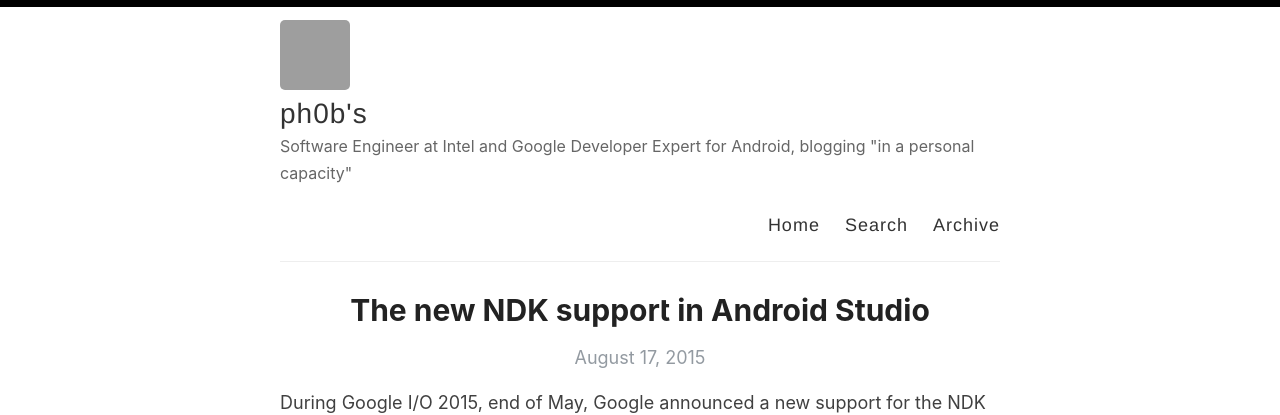
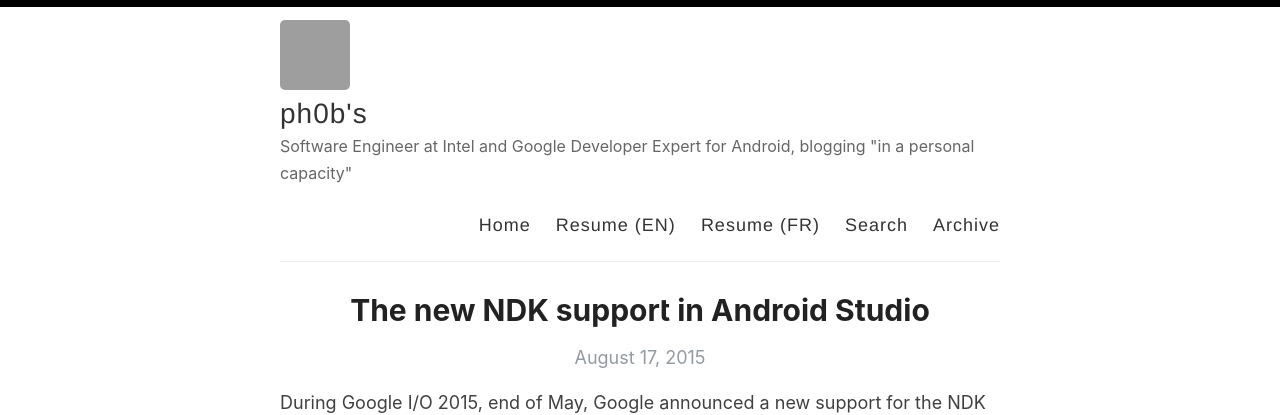
Before and after one commit to ph0b/ph0b.github.io, a Jekyll site: the page built from index.html, in a window 1280 px wide, cut to the strip 0-415 px from the top of the page. Built offline with Jekyll 4.4.1, drawn with Linux system fonts in a browser that asks for light colours; the list of posts is cut into pages by our own code; grey boxes are pictures that could not be loaded.

Commit message:
link Resume

```diff
--- a/_layouts/default.html
+++ b/_layouts/default.html
@@ -29,6 +29,8 @@
 
             <nav>
               <a href="{{ site.baseurl }}/">Home</a>
+              <a href="{{ site.baseurl }}/cv-en.html">Resume (EN)</a>
+              <a href="{{ site.baseurl }}/cv.html">Resume (FR)</a>
               <a href="{{ site.baseurl }}/search">Search</a>
               <a href="{{ site.baseurl }}/archive">Archive</a>
             </nav>
```
